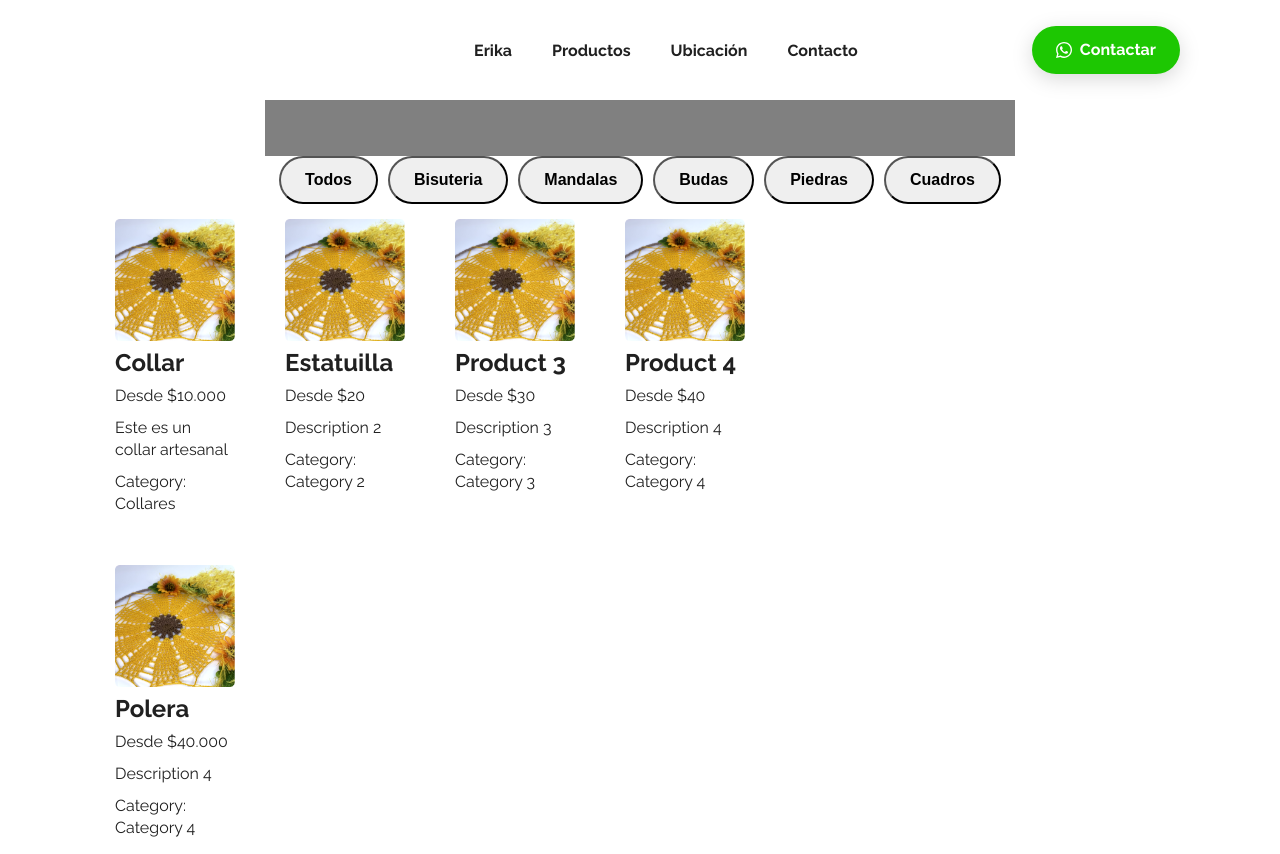
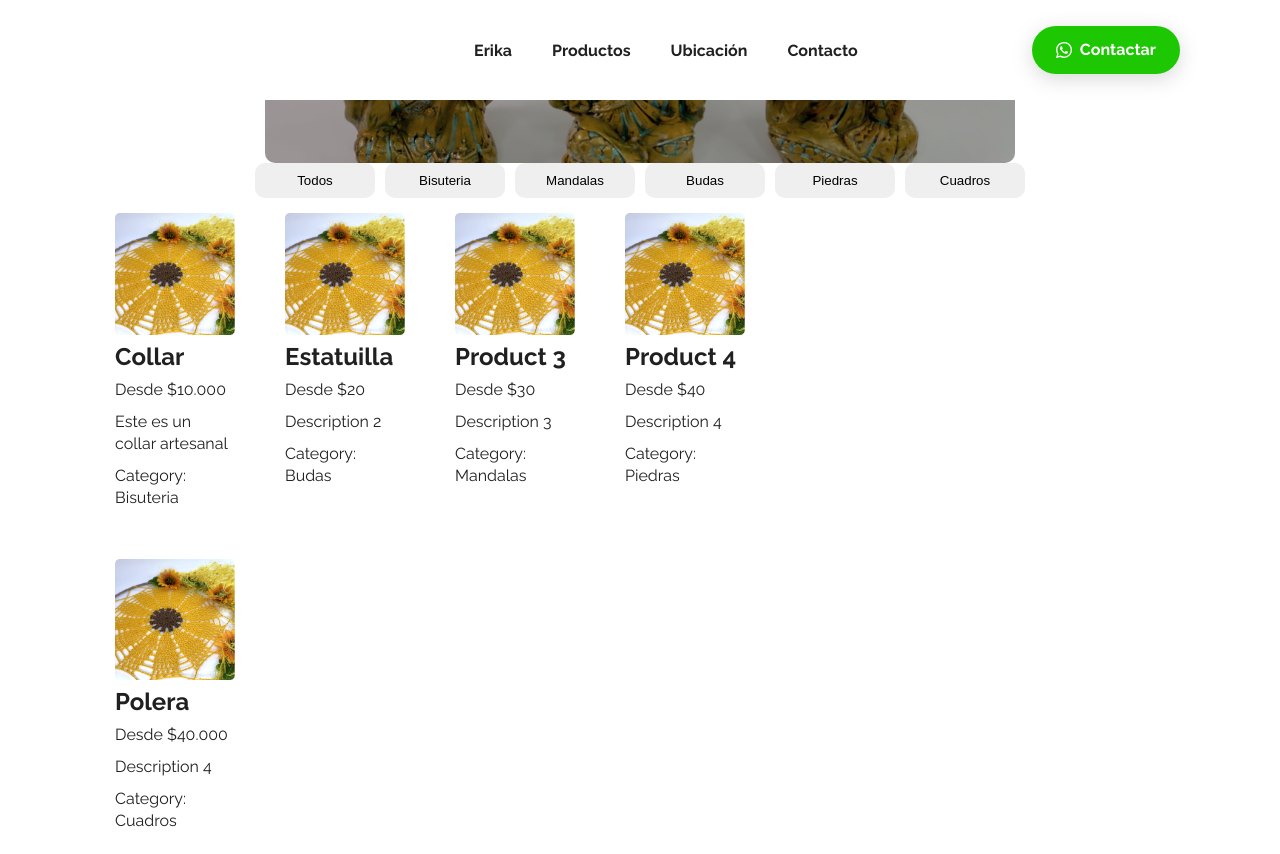
Before and after one commit to bysilvaart/ErikaBazarte, a plain HTML site: page productos.html in a window 1280 px wide. Drawn offline with Linux system fonts and the light colour scheme.

Commit message:
- se arregla categoría

```diff
--- a/productos.html
+++ b/productos.html
@@ -30,12 +30,12 @@
       <div class="banner_productos"></div>
 
       <div id="filter-buttons">
-        <button class="btn" data-category="Show All">Todos</button>
-        <button class="btn" data-category="Bisuteria">Bisuteria</button>
-        <button class="btn" data-category="Mandalas">Mandalas</button>
-        <button class="btn" data-category="Budas">Budas</button>
-        <button class="btn" data-category="Piedras">Piedras</button>
-        <button class="btn" data-category="Cuadros">Cuadros</button>
+        <button class="btn-products" data-category="Show All">Todos</button>
+        <button class="btn-products" data-category="Bisuteria">Bisuteria</button>
+        <button class="btn-products" data-category="Mandalas">Mandalas</button>
+        <button class="btn-products" data-category="Budas">Budas</button>
+        <button class="btn-products" data-category="Piedras">Piedras</button>
+        <button class="btn-products" data-category="Cuadros">Cuadros</button>
       </div>
 
       <div id="product-list"></div>
--- a/products_styles.css
+++ b/products_styles.css
@@ -12,7 +12,9 @@ body{
 .banner_productos{
   width: 750px;
   height: 190px;
-  background-color: grey;
+  background: url("img/banner_productos.png");
+  background-size: cover;
+  border-radius: 10px;
 }
 .product-container {
     padding: 15px;
--- a/script.js
+++ b/script.js
@@ -15,7 +15,7 @@ const products = [
       "$10.000",
       "Este es un collar artesanal",
       "Los mandalas son utilizados como decoración para espacios del interior del hogar como living, habitaciones, área de trabajo, etc. ¿Sabes por qué? Por que son elementos que entregan energía positiva a los espacios de uso diario con sus colores, tamaños y decoraciones extras. Este es un mandala artesanal hecho 100% a mano, tejido a crochet e inspirado en las hojas de un girasol. Es ideal para decorar paredes blancas, espacios donde se necesiten colores más positivos y donde las personas que lo vean puedan recibir una dosis colorida de colores energéticos.",
-      "Collares",
+      "Bisuteria",
       "img_01.png"
       ),
     new Product(
@@ -23,7 +23,7 @@ const products = [
       "$20",
       "Description 2",
       "Esta es la descripcion larga del producto. sirve para dar mas detalles sobre el producto",
-      "Category 2",
+      "Budas",
       "img_01.png"
       ),
     new Product(
@@ -31,7 +31,7 @@ const products = [
       "$30",
       "Description 3",
       "Esta es la descripcion larga del producto. sirve para dar mas detalles sobre el producto",
-      "Category 3",
+      "Mandalas",
       "img_01.png"
       ),
     new Product(
@@ -39,7 +39,7 @@ const products = [
       "$40",
       "Description 4",
       "Esta es la descripcion larga del producto. sirve para dar mas detalles sobre el producto",
-      "Category 4",
+      "Piedras",
       "img_01.png"
       ),
     new Product(
@@ -47,7 +47,7 @@ const products = [
       "$40.000",
       "Description 4",
       "Esta es la descripcion larga del producto. sirve para dar mas detalles sobre el producto",
-      "Category 4",
+      "Cuadros",
       "img_01.png"
       ),
 
@@ -107,25 +107,13 @@ function createProductList(productArray) {
       productContainers.forEach((container) => {
         container.style.display =
           container.dataset.category === category || category === "Show All"
-            ? "block"
+            ? "flex"
             : "none";
       });
     });
   });
 
 
-  document.querySelectorAll(".btn").forEach((button) => {
-    button.addEventListener("click", () => {
-      const category = button.dataset.category;
-      const productContainers = document.querySelectorAll(".product-container");
-      productContainers.forEach((container) => {
-        container.style.display =
-          container.dataset.category === category || category === "Show All"
-            ? "block"
-            : "none";
-      });
-    });
-  });
 
   const modalClose = document.getElementById("modal-close");
 
```
Also changed, not shown: img/banner_productos.png (added).
